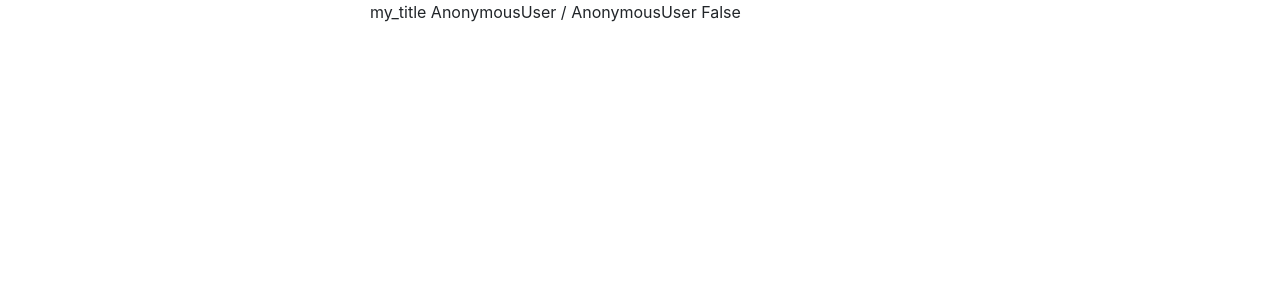
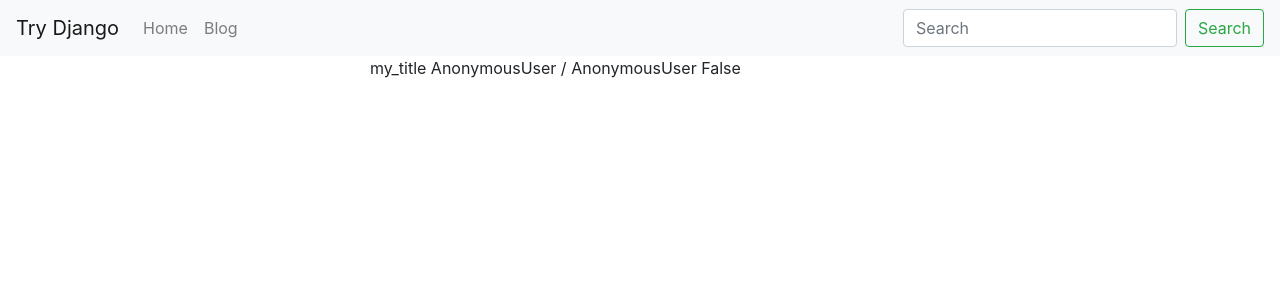
Before and after one commit to ankiwoong/Try_DJANGO_TUTORIAL_Ver2.2, a Django app: page / in a window 1280 px wide. Shown: the top 300 px of the page. Run offline with Django 3.2, Linux system fonts and the light colour scheme; some libraries are stand-ins or nearby versions.

Commit message:
Include the Navbar

```diff
--- a/templates/base.html
+++ b/templates/base.html
@@ -14,6 +14,8 @@
 </head>
 
 <body>
+    {% include 'navbar.html' %}
+
     <div class="container">
         <div class="row">
             <div class="col-6 mx-auto">
@@ -24,19 +26,7 @@
             </div>
         </div>
     </div>
-
-
-    <!-- Optional JavaScript -->
-    <!-- jQuery first, then Popper.js, then Bootstrap JS -->
-    <script src="https://code.jquery.com/jquery-3.5.1.slim.min.js"
-        integrity="sha384-DfXdz2htPH0lsSSs5nCTpuj/zy4C+OGpamoFVy38MVBnE+IbbVYUew+OrCXaRkfj"
-        crossorigin="anonymous"></script>
-    <script src="https://cdn.jsdelivr.net/npm/popper.js@1.16.0/dist/umd/popper.min.js"
-        integrity="sha384-Q6E9RHvbIyZFJoft+2mJbHaEWldlvI9IOYy5n3zV9zzTtmI3UksdQRVvoxMfooAo"
-        crossorigin="anonymous"></script>
-    <script src="https://stackpath.bootstrapcdn.com/bootstrap/4.5.0/js/bootstrap.min.js"
-        integrity="sha384-OgVRvuATP1z7JjHLkuOU7Xw704+h835Lr+6QL9UvYjZE3Ipu6Tp75j7Bh/kR0JKI"
-        crossorigin="anonymous"></script>
+    {% include 'js.html' %}
 </body>
 
 </html>
--- /dev/null
+++ b/templates/js.html
@@ -0,0 +1,11 @@
+<!-- Optional JavaScript -->
+<!-- jQuery first, then Popper.js, then Bootstrap JS -->
+<script src="https://code.jquery.com/jquery-3.5.1.slim.min.js"
+    integrity="sha384-DfXdz2htPH0lsSSs5nCTpuj/zy4C+OGpamoFVy38MVBnE+IbbVYUew+OrCXaRkfj"
+    crossorigin="anonymous"></script>
+<script src="https://cdn.jsdelivr.net/npm/popper.js@1.16.0/dist/umd/popper.min.js"
+    integrity="sha384-Q6E9RHvbIyZFJoft+2mJbHaEWldlvI9IOYy5n3zV9zzTtmI3UksdQRVvoxMfooAo"
+    crossorigin="anonymous"></script>
+<script src="https://stackpath.bootstrapcdn.com/bootstrap/4.5.0/js/bootstrap.min.js"
+    integrity="sha384-OgVRvuATP1z7JjHLkuOU7Xw704+h835Lr+6QL9UvYjZE3Ipu6Tp75j7Bh/kR0JKI"
+    crossorigin="anonymous"></script>
--- /dev/null
+++ b/templates/navbar.html
@@ -0,0 +1,22 @@
+<nav class="navbar navbar-expand-lg navbar-light bg-light">
+    <a class="navbar-brand" href="/">Try Django</a>
+    <button class="navbar-toggler" type="button" data-toggle="collapse" data-target="#navbarSupportedContent"
+        aria-controls="navbarSupportedContent" aria-expanded="false" aria-label="Toggle navigation">
+        <span class="navbar-toggler-icon"></span>
+    </button>
+
+    <div class="collapse navbar-collapse" id="navbarSupportedContent">
+        <ul class="navbar-nav mr-auto">
+            <li class="nav-item">
+                <a class="nav-link" href="/">Home</a>
+            </li>
+            <li class="nav-item">
+                <a class="nav-link" href="/blog">Blog</a>
+            </li>
+        </ul>
+        <form class="form-inline my-2 my-lg-0">
+            <input class="form-control mr-sm-2" type="search" placeholder="Search" aria-label="Search">
+            <button class="btn btn-outline-success my-2 my-sm-0" type="submit">Search</button>
+        </form>
+    </div>
+</nav>
```
